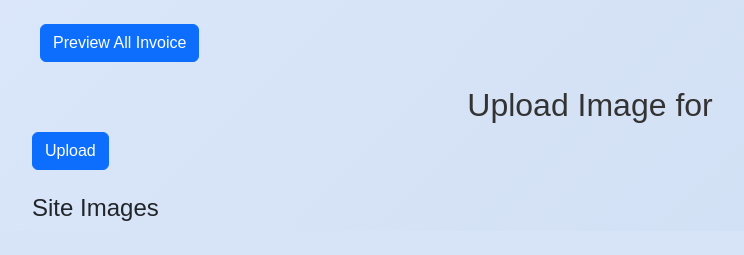
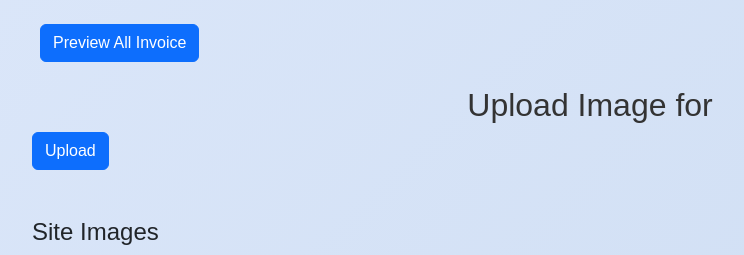
Before and after one commit to vivek248-cloud/billing, a Django app: template projects/templates/projects/client_details.html in a window 1280 px wide. Shown: the part 736-991 px from the top of the page, without its empty margins (50-794 px from the left). Before the commit the page ends 957 px from the top, so only its background shows below. Run offline with Django 3.2, Linux system fonts and the light colour scheme; the template is opened without the code that fills it, so the values that code supplies are empty.

Commit message:
Fix static files and sync project

```diff
--- a/projects/templates/projects/client_details.html
+++ b/projects/templates/projects/client_details.html
@@ -205,7 +205,7 @@
  <a href="{% url 'upload_site_image' project.id %}" class="btn btn-primary mb-4">Upload</a>
 
 
-<h4>Site Images</h4>
+<h4 class="mt-4">Site Images</h4>
 <div class="swiper mySwiper">
   <div class="swiper-wrapper">
     {% for img in site_images %}
```
